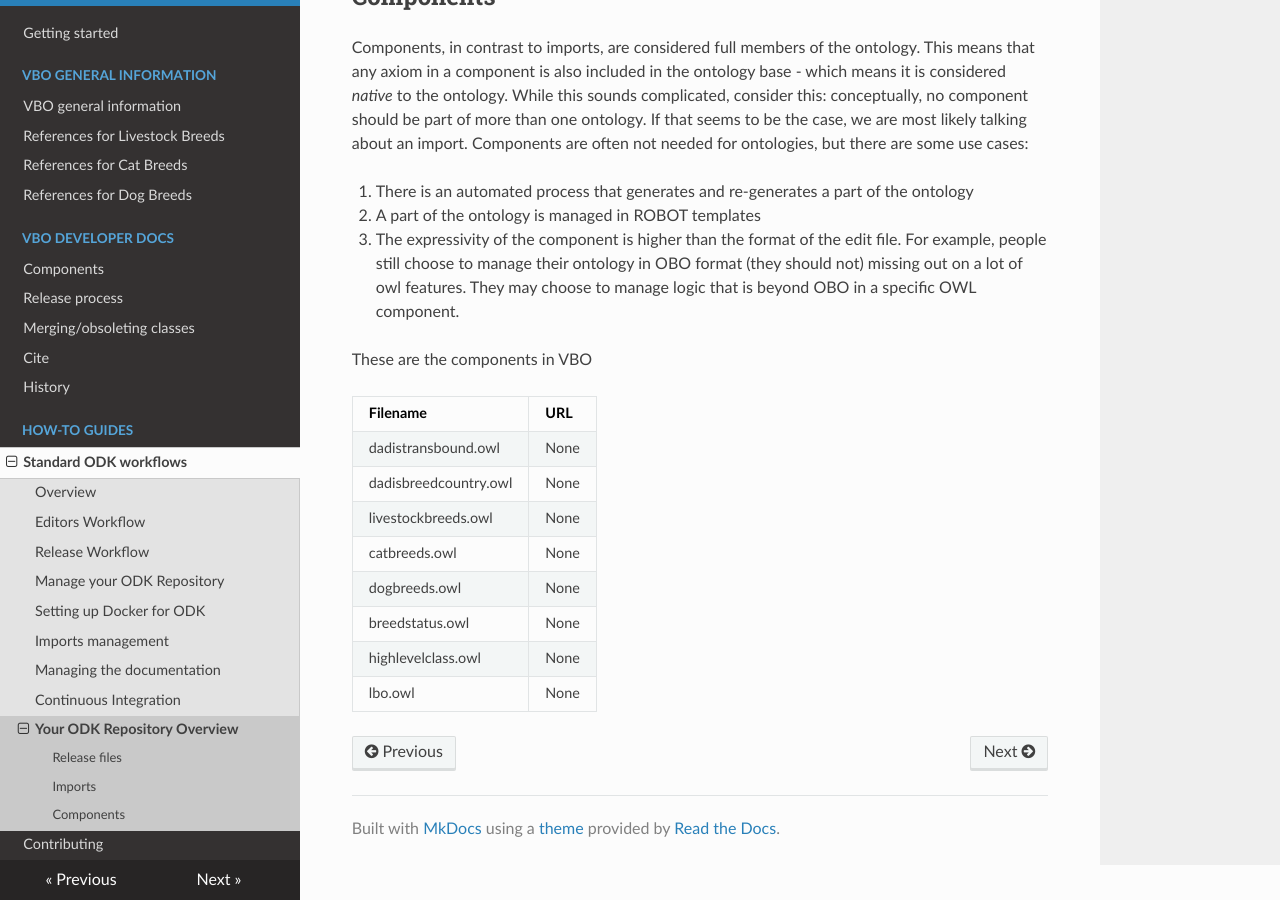
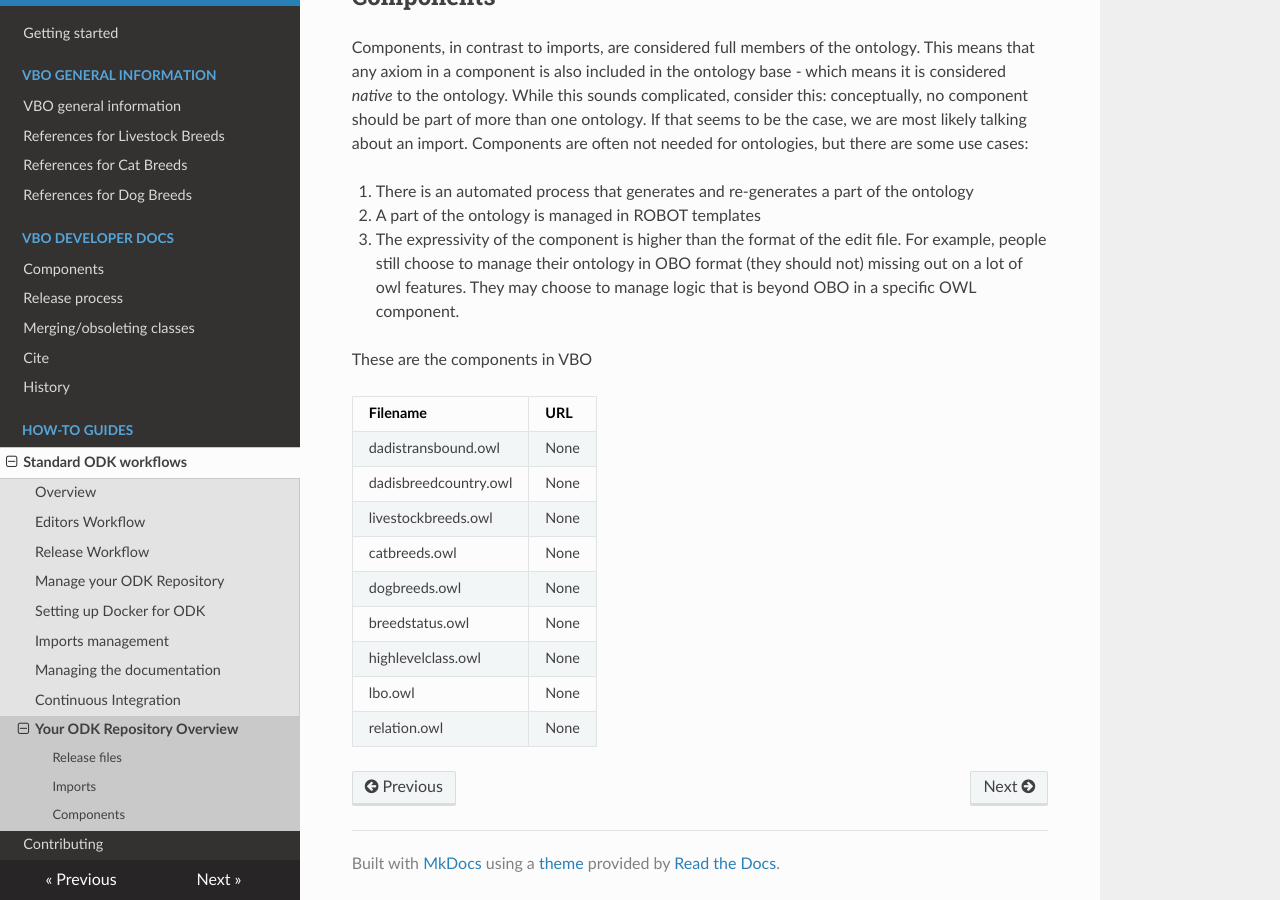
Before and after one commit to monarch-initiative/vertebrate-breed-ontology, an MkDocs documentation site: the page built from docs/odk-workflows/RepositoryFileStructure.md, in a window 1280 px wide and 900 px high, scrolled down 911 px. Built offline with MkDocs 1.6.1, drawn with Linux system fonts in a browser that asks for light colours; nearby versions of some CDN libraries.

Commit message:
Draft foundation stock relation
Addresses issue #151 and issue #162

```diff
--- a/docs/odk-workflows/RepositoryFileStructure.md
+++ b/docs/odk-workflows/RepositoryFileStructure.md
@@ -41,3 +41,4 @@ These are the components in VBO
 | breedstatus.owl | None |
 | highlevelclass.owl | None |
 | lbo.owl | None |
+| relation.owl | None |
--- a/src/ontology/vbo-odk.yaml
+++ b/src/ontology/vbo-odk.yaml
@@ -32,6 +32,7 @@ components:
     - filename: breedstatus.owl
     - filename: highlevelclass.owl
     - filename: lbo.owl
+    - filename: relation.owl
 robot_java_args: '-Xmx16G'
 allow_equivalents: asserted-only
 documentation:
```
Also changed, not shown: 18 other files.
